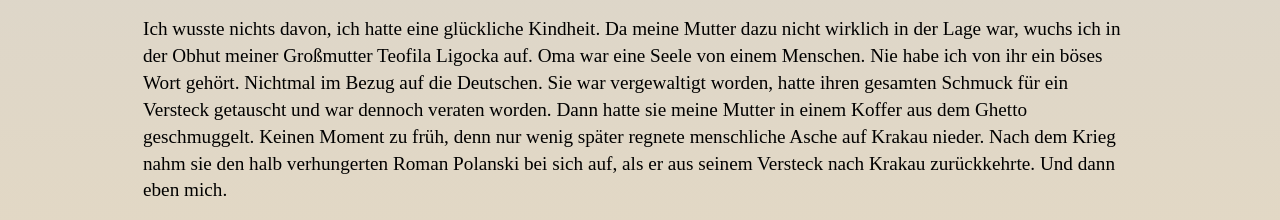
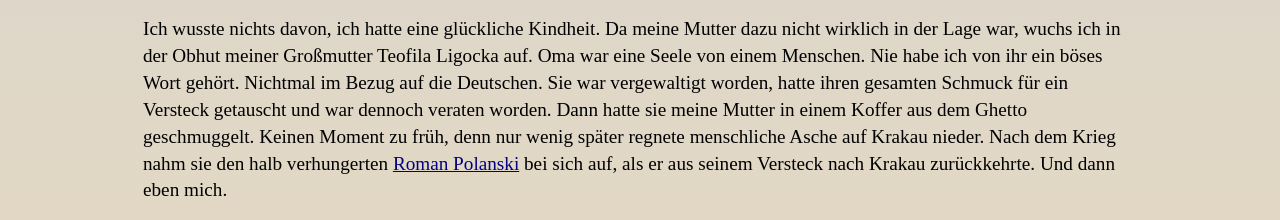
Before and after one commit to biczycki/me, a plain HTML site: page index.html in a window 1280 px wide. Shown: the part 565-785 px from the top of the page. Drawn offline with Linux system fonts and the light colour scheme.

Commit message:
roman index.html

```diff
--- a/index.html
+++ b/index.html
@@ -30,7 +30,7 @@
     gesäumt.
 </p>
 
-<p>Ich wusste nichts davon, ich hatte eine glückliche Kindheit. Da meine Mutter dazu nicht wirklich in der Lage war, wuchs ich in der Obhut meiner Großmutter Teofila Ligocka auf. Oma war eine Seele von einem Menschen. Nie habe ich von ihr ein böses Wort gehört. Nichtmal im Bezug auf die Deutschen. Sie war vergewaltigt worden, hatte ihren gesamten Schmuck für ein Versteck getauscht und war dennoch veraten worden. Dann hatte sie meine Mutter in einem Koffer aus dem Ghetto geschmuggelt. Keinen Moment zu früh, denn nur wenig später regnete menschliche Asche auf Krakau nieder. Nach dem Krieg nahm sie den halb verhungerten Roman Polanski bei sich auf, als er aus seinem Versteck nach Krakau zurückkehrte. Und dann eben mich.</p>
+<p>Ich wusste nichts davon, ich hatte eine glückliche Kindheit. Da meine Mutter dazu nicht wirklich in der Lage war, wuchs ich in der Obhut meiner Großmutter Teofila Ligocka auf. Oma war eine Seele von einem Menschen. Nie habe ich von ihr ein böses Wort gehört. Nichtmal im Bezug auf die Deutschen. Sie war vergewaltigt worden, hatte ihren gesamten Schmuck für ein Versteck getauscht und war dennoch veraten worden. Dann hatte sie meine Mutter in einem Koffer aus dem Ghetto geschmuggelt. Keinen Moment zu früh, denn nur wenig später regnete menschliche Asche auf Krakau nieder. Nach dem Krieg nahm sie den halb verhungerten <a href="roman+jan.jpg" alt="Roman und Jan, Schweiz" title="Roman und Jan in Gstaad/Schweiz">Roman Polanski</a> bei sich auf, als er aus seinem Versteck nach Krakau zurückkehrte. Und dann eben mich.</p>
 <p>Auch mit ihrem Mann, den ich Onkel nennen musste damit die Deutschen ihnen nicht die Rente kürzten, verstand ich mich gut. Viele Sonntage verbrachte ich in seinen Armen auf der Couch, wo er mir die neuesten James-Bond-Filme erzählte, während ich versonnen auf die Nummer auf seinen Unterarm starrte. Er hieß Oleg. Sein Sohn Ryszard Horowitz war eins der jüngsten Kinder auf Schindlers Liste. </p>
 <p>Und dann hatte ich auch noch eine Menge Tanten. Das waren natürlich keine echten Tanten und auch nicht wirklich eine Menge, vielmehr vier bis fünf Überlebende, mit denen sich meine Oma angefreundet hatten. Gelegentlich trafen sie sich zu Kaffee und Kuchen und plauderten, tauschten Erinnerungen aus, während ich spielte. Ich kann mich an ihre Gespräche nicht mehr erinnern, deutlich aber an ein Fragment. Tante Jadwiga sagte einmal: "Aber ich hatte keine Angst. Ich hatte ja noch die Rasierklinge."</p>
 <p>Zwischendurch hatte ich auch eine Zeitlang bei meinen Eltern in München gewohnt. Mit meinem <a href="https://www.google.com/search?q=Jan+Paul+Biczycki&oq=Jan+Paul+Biczycki">Vater</a> verstand ich mich immer gut. Mit meiner <a href="https://www.google.com/search?q=Roma+Ligocka">Mutter</a> war das Zusammenleben schwierig, denn sie war medikamentensüchtig und das war auch nur das geringste ihrer Probleme. Gott sei Dank wohnten in der Nähe meine Tante <a href="https://www.google.com/search?q=Barbara Kwiatkowska" class="link-card" target="_blank" rel="noopener">Barbara Kwiatkowska</a> und ihr Mann Karl-Heinz Böhm. So wurde ihr Haus in Baldham mein Refugium. Dennoch war ich froh, dann wieder bei Oma zu sein.</p>
```
